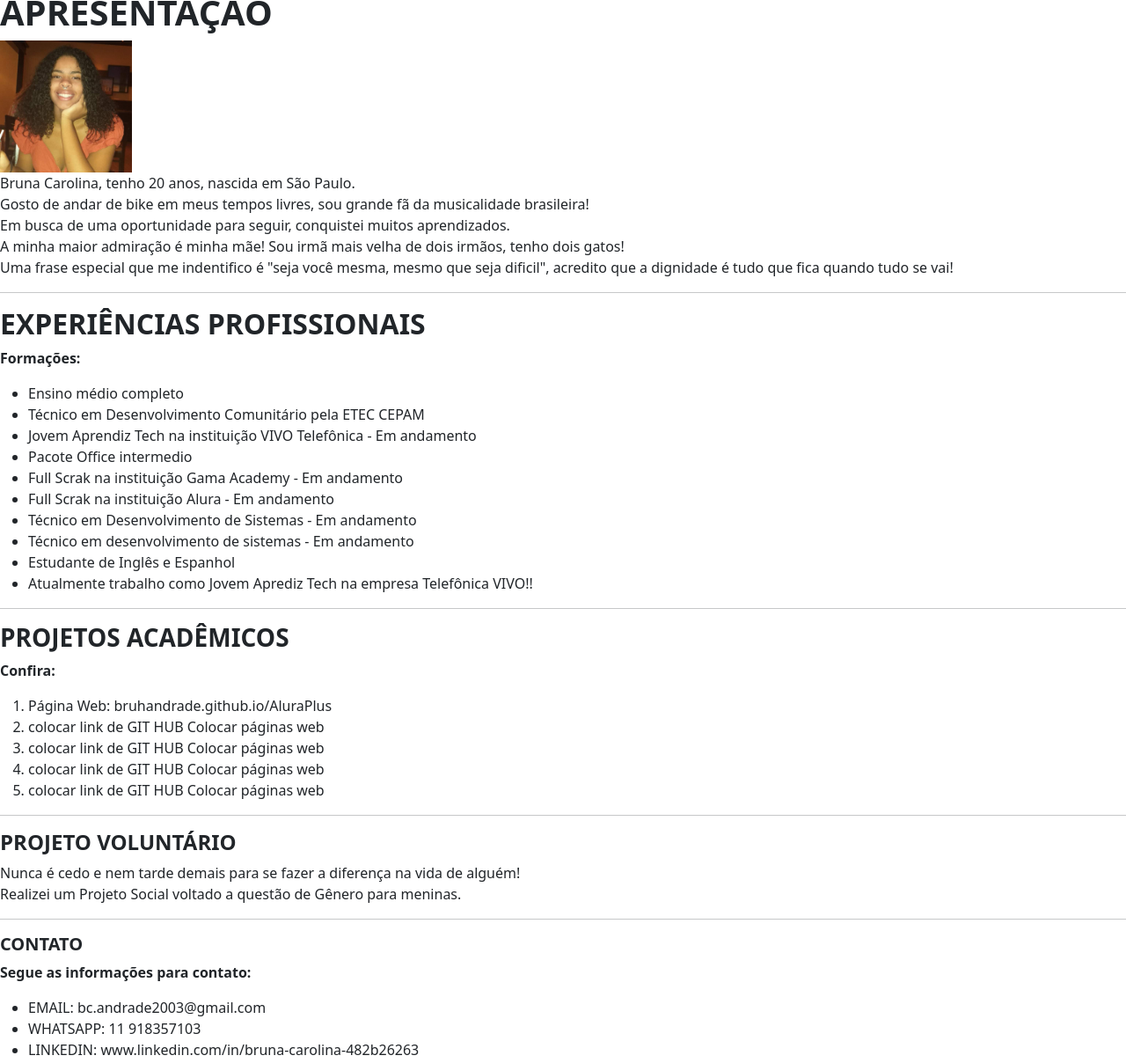
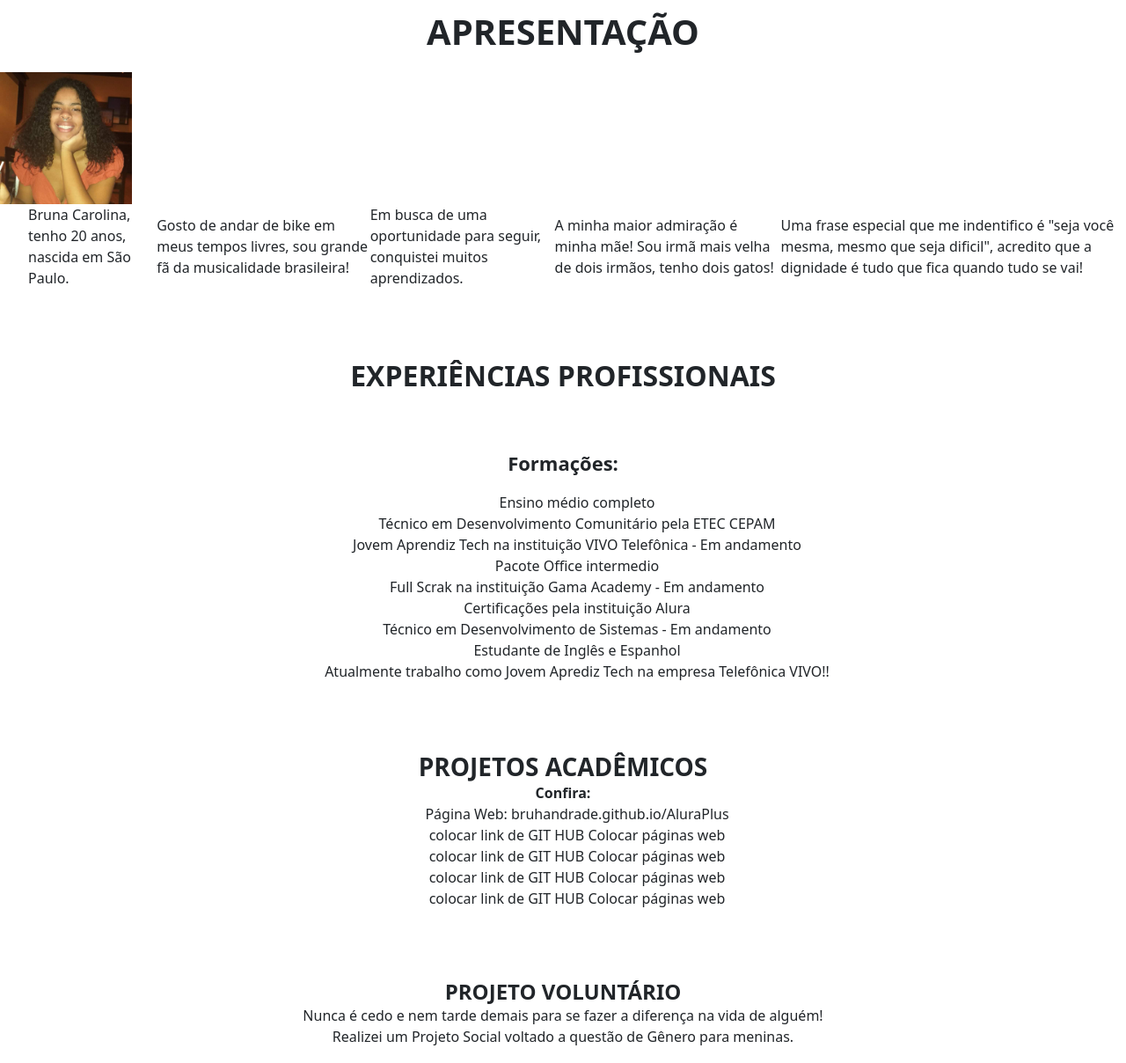
Before and after one commit to BruhAndrade/portfolio, a plain HTML site: page index.html in a window 1280 px wide. Shown: the part 90-1298 px from the top of the page at 88% size. Drawn offline with nearby package versions, Linux system fonts and the light colour scheme.

Commit message:
alteracao no style.css

```diff
--- a/index.html
+++ b/index.html
@@ -34,41 +34,41 @@
     </div>
   </nav>
 <br>
-
+<body>
 <section class="apresentacao">
   <h1 class="titulo_apresentacao"><strong>APRESENTAÇÃO </strong></h1>
     <img src="imagens/ImagemDaApresentação.jpg" alt="imagem de Bruna Carolina" width="150" height="150">
-      <p class="texto_apresentacao">Bruna Carolina, tenho 20 anos, nascida em São Paulo.<br>
-Gosto de andar de bike em meus tempos livres, sou grande fã da musicalidade brasileira!<br>
-Em busca de uma oportunidade para seguir, conquistei muitos aprendizados.<br>
-A minha maior admiração é minha mãe! Sou irmã mais velha de dois irmãos, tenho dois gatos!<br>
-Uma frase especial que me indentifico é "seja você mesma, mesmo que seja dificil", acredito que a dignidade é tudo que fica quando tudo se vai!<br>
-</p>
-<hr>
+      <ul class="texto_apresentacao"><li>Bruna Carolina, tenho 20 anos, nascida em São Paulo.</li>
+        <li>Gosto de andar de bike em meus tempos livres, sou grande fã da musicalidade brasileira!</li>
+        <li>Em busca de uma oportunidade para seguir, conquistei muitos aprendizados.</li>
+        <li>A minha maior admiração é minha mãe! Sou irmã mais velha de dois irmãos, tenho dois gatos!</li>
+        <li>Uma frase especial que me indentifico é "seja você mesma, mesmo que seja dificil",
+ acredito que a dignidade é tudo que fica quando tudo se vai!</li>
+</ul>
+
 </section>
 
 <section class="experiencias_profissionais">
   <h2 class="titulo_experiencias_profissionais"><strong>EXPERIÊNCIAS PROFISSIONAIS</strong></h2>
       <p class="subtitulo_experiencias_profissionais"><strong>Formações:</strong></p>
-            <ul>
+            <ul class="lista_profissionais">
                  <li>Ensino médio completo</li>
                  <li>Técnico em Desenvolvimento Comunitário pela ETEC CEPAM</li>
                  <li> Jovem Aprendiz Tech na instituição VIVO Telefônica - Em andamento</li>
                  <li>Pacote Office intermedio</li>
                  <li>Full Scrak na instituição Gama Academy - Em andamento</li>
-                 <li>Full Scrak na instituição Alura - Em andamento </li>
+                 <li>Certificações pela instituição Alura</li>
                  <li>Técnico em Desenvolvimento de Sistemas - Em andamento </li>
-                 <li>Técnico em desenvolvimento de sistemas - Em andamento </li>
                  <li>Estudante de Inglês e Espanhol </li>
                  <li> Atualmente trabalho como Jovem Aprediz Tech na empresa Telefônica VIVO!!</li>
    </ul>
-<hr>
+
 </section>
 
 <section class="projetos_academicos">
   <h3 class="titulo_projetos_academicos"><strong>PROJETOS ACADÊMICOS</strong></h3>
-    <p class="texto_projetos_academicos"><strong> Confira:</strong></p>
-      <ol>
+    <p class="confira_projetos_academicos"><strong> Confira:</strong></p>
+      <ul class="texto_projetos_academicos">
           <li>Página Web: bruhandrade.github.io/AluraPlus</li>
           <li>colocar link de GIT HUB
             Colocar páginas web</li>
@@ -78,8 +78,8 @@ Uma frase especial que me indentifico é "seja você mesma, mesmo que seja dific
             Colocar páginas web</li>
           <li>colocar link de GIT HUB
             Colocar páginas web</li>
-          </ol>
-<hr>
+          </ul>
+
 </section>
 
 
@@ -88,13 +88,13 @@ Uma frase especial que me indentifico é "seja você mesma, mesmo que seja dific
 <p class="texto_projeto_voluntario">Nunca é cedo e nem tarde demais para se fazer a diferença na vida de alguém!<br>
 Realizei um Projeto Social voltado a questão de Gênero para meninas.<br>
 </p>
-<hr>
+
 </section>
 
 <section clas="contato">
 <h5 class="informacoes_contato"><strong>CONTATO</strong></h5>
 <p class="descricao_contato"><strong>Segue as informações para contato:</strong></p>
-  <ul>
+  <ul class="contato_informacoes">
     <li>EMAIL: bc.andrade2003@gmail.com</li>
     <li>WHATSAPP: 11 918357103</li>
     <li>LINKEDIN: www.linkedin.com/in/bruna-carolina-482b26263</li>
--- a/style.css
+++ b/style.css
@@ -0,0 +1,110 @@
+:root{
+    --cinza-secundario:#c0c0c0;
+    --cor-fonte: #00030c;
+    --cor-de-fundo: #e9942d;
+}
+.body{
+    background-color: var(--cor-de-fundo);
+}
+
+
+.titulo_apresentacao{
+    text-align: center;
+    margin: 22px;
+
+}
+.texto_apresentacao{
+  display: flex;
+  margin-bottom: 5em ;/*colocar espaçamento*/
+  float: right;
+  align-items: center;
+  list-style-type: none;/*tirar os pontinhos da lista*/
+
+}
+.titulo_experiencias_profissionais{
+    text-align: center;
+    margin: 22px;
+    margin-bottom: 2em ;/*colocar espaçamento*/
+
+}
+.subtitulo_experiencias_profissionais{
+    text-align: center;
+    font-size: 22px;
+}
+.lista_profissionais{
+    text-align: center;
+    list-style-type: none;/*tirar os pontinhos da lista*/
+    margin-bottom: 5em ;/*colocar espaçamento*/
+}
+.titulo_projetos_academicos{
+    text-align: center;
+    margin: 0;
+}
+.confira_projetos_academicos{
+    text-align: center;
+    margin: 0;
+}
+.texto_projetos_academicos{
+    text-align:center;
+    margin: 0;
+    list-style-type: none;/*tirar os pontinhos da lista*/
+    margin-bottom: 5em ;/*colocar espaçamento*/
+}
+.titulo_projeto_voluntario{
+    text-align: center;
+    margin: 0;
+    margin-top: 22px;
+}
+.texto_projeto_voluntario{
+    text-align:center;
+    margin-bottom: 5em ;/*colocar espaçamento*/
+}
+.informacoes_contato{
+    text-align: center;
+    margin: 0;
+    margin-top: 22px;
+}
+.descricao_contato{
+    text-align: center;
+    margin: 0;
+    font-size: 22px;
+}
+.contato_informacoes{
+    text-align:center;
+    margin-bottom: 5em ;/*colocar espaçamento*/
+    list-style-type: none;/*tirar os pontinhos da lista*/
+}
+
+
+
+
+
+
+
+
+/*Tornando a página responsiva*/
+@media screen and(max-width: 768px){
+    .container{
+        display:block;
+        background-image: none;
+    }
+    .container__imagem{
+        width: 50vw;
+    }
+    .container__caixa{
+        margin:2em 2em;
+    }
+    .secundario{
+        margin: 0;
+        text-align: center;
+    }
+    .secundario__imagem{
+        width: 50vw;
+    }
+    .dispositivos__lista{
+        display:block;
+    }
+    .rodape__lista{
+        display: block;
+    }
+}
```
